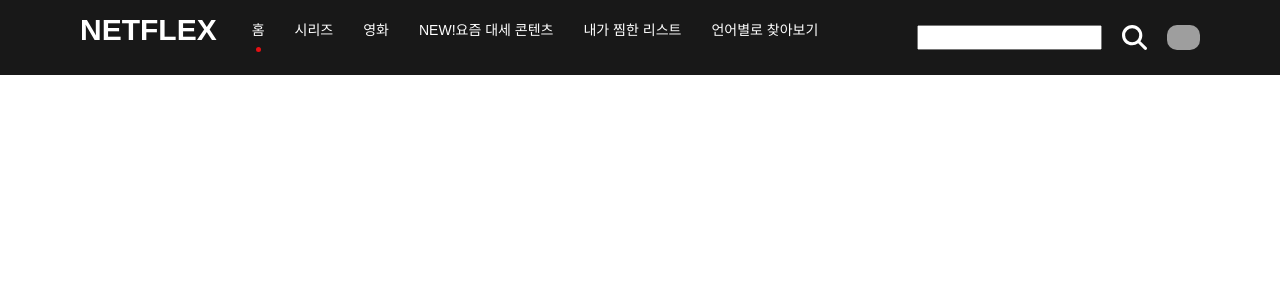
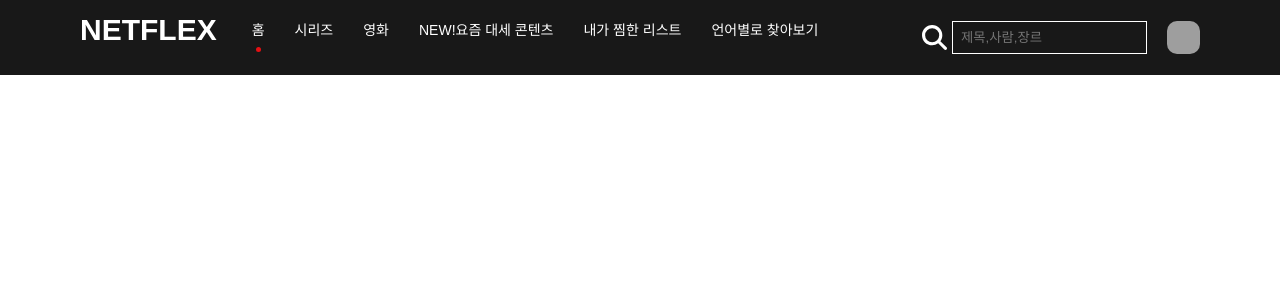
Before and after one commit to gulggum/Netflex_Clone, a React (Create React App) app in the folder netflex_clone/: page / in a window 1280 px wide. Both pictures are taken after a click on the icon 1134 px from the left and 37 px from the top of the page. Shown: the top 300 px of the page. Built offline with nearby package versions, Linux system fonts and the light colour scheme; grey boxes are pictures that could not be loaded.

Commit message:
searchBtn, input animation

```diff
--- a/netflex_clone/src/components/Header.tsx
+++ b/netflex_clone/src/components/Header.tsx
@@ -17,6 +17,7 @@
   display: flex;
   &:last-child {
     gap: 20px;
+    position: relative;
   }
 `;
 const Logo = styled(motion.div)`
@@ -45,13 +46,24 @@
   background-color: ${(props) => props.theme.red};
   margin-top: 10px;
 `;
-const SearchBtn = styled.svg`
+
+const Search = styled.div`
+  display: flex;
+  align-items: center;
+`;
+const SearchBtn = styled(motion.svg)`
   width: 25px;
   fill: ${(props) => props.theme.white.lighter};
   cursor: pointer;
 `;
 
-const SearchInput = styled.input``;
+const SearchInput = styled(motion.input)`
+  transform-origin: right center;
+  background: none;
+  border: 1px solid ${(props) => props.theme.white.lighter};
+  padding: 8px;
+  margin-left: 5px;
+`;
 
 const Avatar = styled.img`
   width: 33px;
@@ -70,6 +82,7 @@
     },
   },
 };
+
 function Header() {
   //헤더에 검색버튼 클릭시 input 열기구현
   const [searchBox, setSearchBox] = useState(false);
@@ -124,7 +137,7 @@
         </Menus>
       </Column>
       <Column>
-        {searchBox ? <SearchInput></SearchInput> : null}
+        <Search>
           <SearchBtn
             onClick={onClick}
             xmlns="http://www.w3.org/2000/svg"
@@ -132,6 +145,10 @@
           >
             <path d="M416 208c0 45.9-14.9 88.3-40 122.7L502.6 457.4c12.5 12.5 12.5 32.8 0 45.3s-32.8 12.5-45.3 0L330.7 376c-34.4 25.2-76.8 40-122.7 40C93.1 416 0 322.9 0 208S93.1 0 208 0S416 93.1 416 208zM208 352a144 144 0 1 0 0-288 144 144 0 1 0 0 288z" />
           </SearchBtn>
+          {searchBox ? (
+            <SearchInput placeholder="제목,사람,장르"></SearchInput>
+          ) : null}
+        </Search>
         <Avatar src="https://d1telmomo28umc.cloudfront.net/media/public/avatars/lhyto1234-1718000814.jpg"></Avatar>
       </Column>
     </Nav>
```
Lines whose indentation alone changed are shown as unchanged.
